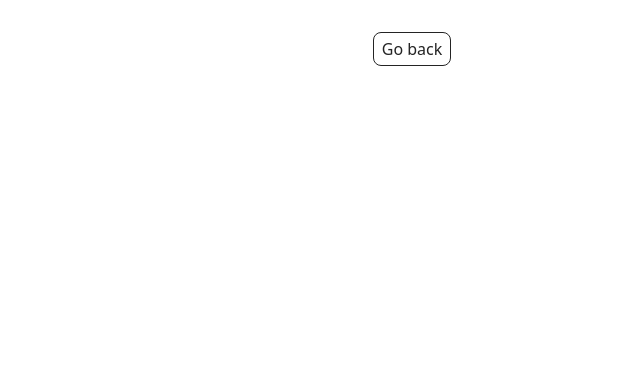
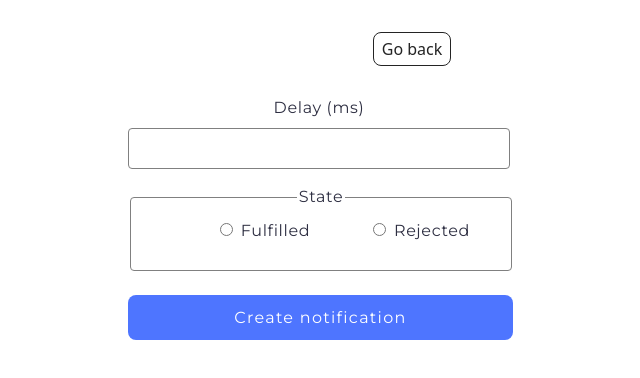
Before and after one commit to allaponomarenko/repaso_10, a website built with Vite: page src/2-snackbar.html in a window 1280 px wide. Shown: the whole page, without its empty margins (228-868 px from the left). Built offline with nearby package versions, Linux system fonts and the light colour scheme.

Commit message:
snackbar-complete

```diff
--- a/src/2-snackbar.html
+++ b/src/2-snackbar.html
@@ -11,6 +11,13 @@
 
   <link rel="stylesheet"
         href="./css/styles.css" />
+
+  <link rel="stylesheet"
+        href="./css/snackbar.css" />
+  <link href="https://fonts.googleapis.com/css2?family=Montserrat:wght@400&display=swap"
+        rel="stylesheet">
+  <link rel="stylesheet"
+        href="https://cdnjs.cloudflare.com/ajax/libs/izitoast/1.4.0/css/iziToast.min.css">
 </head>
 
 <body>
@@ -23,9 +30,43 @@
         Go back
       </a>
     </div>
+
+    <form class="form">
+      <label>
+        Delay (ms)
+        <input type="number"
+               name="delay"
+               required />
+      </label>
+
+      <fieldset>
+        <legend>State</legend>
+
+        <label>
+          <input type="radio"
+                 name="state"
+                 value="fulfilled"
+                 required />
+          Fulfilled
+        </label>
+
+
+        <label>
+          <input type="radio"
+                 name="state"
+                 value="rejected"
+                 required />
+          Rejected
+        </label>
+
+      </fieldset>
+
+      <button type="submit">Create notification</button>
+    </form>
   </main>
 
-
+  <script src="./js/2-snackbar.js"
+          type="module"></script>
 </body>
 
 </html>
--- a/src/css/snackbar.css
+++ b/src/css/snackbar.css
@@ -0,0 +1,130 @@
+/* Reset styles */
+h1,
+h2,
+h3,
+h4,
+h5,
+h6,
+p {
+  margin: 0;
+}
+
+p:last-child {
+  margin-bottom: 0;
+}
+
+ul {
+  margin: 0;
+  padding: 0;
+  list-style: none;
+}
+
+a {
+  color: currentColor;
+  text-decoration: none;
+}
+
+button {
+  cursor: pointer;
+}
+
+img {
+  display: block;
+  max-width: 100%;
+  height: auto;
+}
+
+/*-------------------------------------------------*/
+.form {
+  color: #2e2f42;
+  font-family: Montserrat;
+  font-size: 16px;
+  font-style: normal;
+  font-weight: 400;
+  line-height: 1.5; /* 150% */
+  letter-spacing: 0.04em;
+  display: flex;
+  flex-direction: column;
+  align-items: flex-start;
+  margin-left: 356px;
+}
+
+.delay-input {
+  display: block;
+  width: 360px;
+  border: 1px solid #808080;
+  padding: 10px;
+  margin-top: 8px;
+  border-radius: 4px;
+  font-size: 16px;
+  font-family: 'Montserrat', sans-serif;
+}
+
+.delay-input:hover {
+  border: 1px solid #000;
+}
+
+.delay-input:active {
+  border: 1px solid #4e75ff;
+}
+
+.fulfilled-input {
+  margin-left: 48px;
+  border-bottom: 2px solid #b5ea7c;
+  background-color: #326101;
+  padding: 10px;
+  border-radius: 4px;
+  font-size: 16px;
+  font-family: 'Montserrat', sans-serif;
+}
+
+.rejected-input {
+  margin-left: 58px;
+  border-bottom: 2px solid #ffbebe;
+  background: #ef4040;
+  padding: 10px;
+  border-radius: 4px;
+  font-size: 16px;
+  font-family: 'Montserrat', sans-serif;
+}
+
+.state-fieldset {
+  margin-top: 16px;
+  width: 360px;
+  height: 64px;
+  border: 1px solid #808080;
+  padding: 10px;
+  border-radius: 4px;
+  font-family: 'Montserrat', sans-serif;
+}
+
+.state-fieldset:hover {
+  border: 1px solid #000000;
+}
+
+.state-fieldsetactive {
+  border: 1px solid #000000;
+}
+
+.form button {
+  color: #fff;
+  font-family: Montserrat;
+  font-size: 16px;
+  font-style: normal;
+  font-weight: 500;
+  line-height: 1.5; /* 150% */
+  letter-spacing: 0.08em;
+  margin-top: 24px;
+  border: none;
+  background-color: #4e75ff;
+  border-radius: 8px;
+  width: 385px;
+  height: 45px;
+  padding: 8px 16px;
+  justify-content: center;
+  align-items: center;
+}
+
+.form button:hover {
+  background-color: #6c8cff;
+}
--- a/src/js/2-snackbar.js
+++ b/src/js/2-snackbar.js
@@ -0,0 +1,89 @@
+import iziToast from 'izitoast';
+import 'izitoast/dist/css/iziToast.min.css';
+
+//🔸 DOMContentLoaded чекає, поки HTML повністю завантажиться.
+document.addEventListener('DOMContentLoaded', () => {
+  //🔸 querySelector('input[name="delay"]') шукає input з name="delay".
+  const delayInput = document.querySelector('input[name="delay"]');
+  if (delayInput) {
+    //🔸 .classList.add('delay-input') додає CSS-клас до цього елемента.
+    delayInput.classList.add('delay-input');
+  }
+
+  //🔹 Це знаходить усі радіо-кнопки, у яких є атрибут name="state"
+  const stateInputs = document.querySelectorAll('input[name="state"]');
+  //🔹 Ми перебираємо кожен знайдений input по черзі (їх може бути 2 або більше).
+  stateInputs.forEach(input => {
+    //🔹 Якщо значення value дорівнює 'fulfilled' — додаємо клас .fulfilled-input
+    if (input.value === 'fulfilled') {
+      input.classList.add('fulfilled-input');
+      //🔹 Якщо значення value дорівнює 'rejected' — додаємо клас .rejected-input
+    } else if (input.value === 'rejected') {
+      input.classList.add('rejected-input');
+    }
+  });
+
+  //🔸Шукаємо блок <fieldset> у формі — це той, що обгортає радіо-кнопки fulfilled і rejected.
+  //🔸Якщо знайшли — додаємо йому клас .state-fieldset, щоб можна було окремо стилізувати цей блок у CSS.
+  const fieldset = document.querySelector('fieldset');
+  if (fieldset) {
+    fieldset.classList.add('state-fieldset');
+  }
+  //🔸 Не дозволяємо формі “перезавантажити сторінку”, як це буває за замовчуванням при submit. Тепер ми все контролюємо вручну.
+  const form = document.querySelector('.form');
+  form.addEventListener('submit', (event, e) => {
+    event.preventDefault();
+
+    //🔸Беремо значення з поля Delay і перетворюємо в число (наприклад, 1000 мс).
+    const delay = parseInt(delayInput.value);
+    //🔸 Знаходимо, яка радіо-кнопка обрана (тобто, має checked)
+    //🔸 І зчитуємо її значення (value): або 'fulfilled', або 'rejected'.
+    const selectedState = Array.from(stateInputs).find(
+      input => input.checked
+    ).value;
+
+    //🔸 Передаємо затримку (мс) та стан (fulfilled або rejected) у функцію, яка створить обіцянку (Promise).
+    createPromise(delay, selectedState)
+      //🔸 Якщо Promise успішно виконався — показуємо зелений тост ✅
+      .then(delay => {
+        iziToast.success({
+          title: 'Succes',
+          message: `✅ Fulfilled promise in ${delay}ms`,
+          position: 'topCenter',
+        });
+      })
+      //🔸 Якщо Promise відхилено — показуємо червоний тост ❌
+      .catch(delay => {
+        iziToast.error({
+          title: 'Error',
+          message: `❌ Rejected promise in ${delay}ms`,
+          position: 'topCenter',
+        });
+      });
+  });
+
+  //🔸 Це функція створює відкладену обіцянку:
+  //🔸чекає delay мілісекунд;
+  //🔸якщо state === 'fulfilled' — виконує resolve();
+  //🔸якщо state === 'rejected' — виконує reject().
+  //🔸Це імітація справжніх асинхронних операцій, як наприклад, запит на сервер.
+  function createPromise(delay, state) {
+    return new Promise((resolve, reject) => {
+      setTimeout(() => {
+        if (state === 'fulfilled') {
+          resolve(delay);
+        } else {
+          reject(delay);
+        }
+      }, delay);
+    });
+  }
+});
+
+/**
+ * ✅ Підсумок
+ * Клас state-fieldset — для стилізації блоку з радіо-кнопками.
+ * При submit зчитуємо значення.
+ * Створюємо відкладену обіцянку.
+ * Показуємо тост у стилі Success або Error через iziToast.
+ */
```
